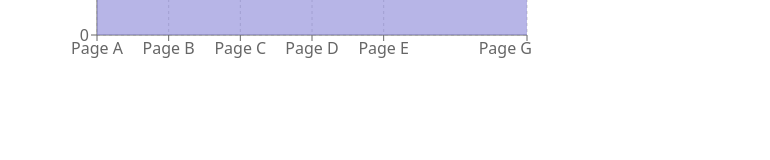
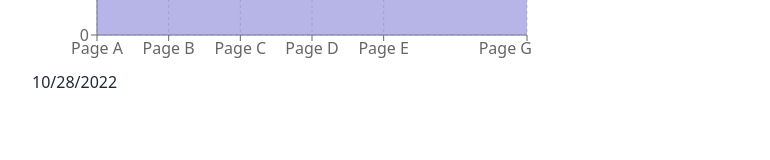
Before and after one commit to simon-hng/e-flow, a Next.js app: page / in a window 1280 px wide. Shown: the part 386-546 px from the top of the page, without its empty margins (0-770 px from the left). Built offline with nearby package versions, Linux system fonts and the light colour scheme.

Commit message:
add react-datepicker

```diff
--- a/package.json
+++ b/package.json
@@ -12,9 +12,11 @@
     "@fortawesome/fontawesome-svg-core": "^6.2.0",
     "@fortawesome/free-solid-svg-icons": "^6.2.0",
     "@fortawesome/react-fontawesome": "^0.2.0",
+    "@types/react-datepicker": "^4.4.2",
     "daisyui": "^2.33.0",
     "next": "13.0.0",
     "react": "18.2.0",
+    "react-datepicker": "^4.8.0",
     "react-dom": "18.2.0",
     "recharts": "^2.1.15"
   },
--- a/pages/_app.js
+++ b/pages/_app.js
@@ -1,5 +1,6 @@
 import { FontAwesomeIcon } from "@fortawesome/react-fontawesome";
 import { faBolt } from "@fortawesome/free-solid-svg-icons";
+import "react-datepicker/dist/react-datepicker.css";
 import "../styles/globals.css";
 
 function MyApp({ Component, pageProps }) {
--- a/pages/index.tsx
+++ b/pages/index.tsx
@@ -1,5 +1,7 @@
 import Head from "next/head";
 import Image from "next/image";
+import { useState } from "react";
+import DatePicker from "react-datepicker";
 import {
   Area,
   AreaChart,
@@ -56,6 +58,8 @@
 ];
 
 export default function Home() {
+  const [startDate, setStartDate] = useState(new Date());
+
   return (
     <div className={styles.container}>
       <Head>
@@ -79,6 +83,11 @@
             />
           </AreaChart>
         </div>
+        <DatePicker
+          showTimeSelect
+          selected={startDate}
+          onChange={(date: Date) => setStartDate(date)}
+        />
       </main>
 
       <footer className={styles.footer}>
```
Also changed, not shown: 1 other file (tests, documents, lock files or other folders).
